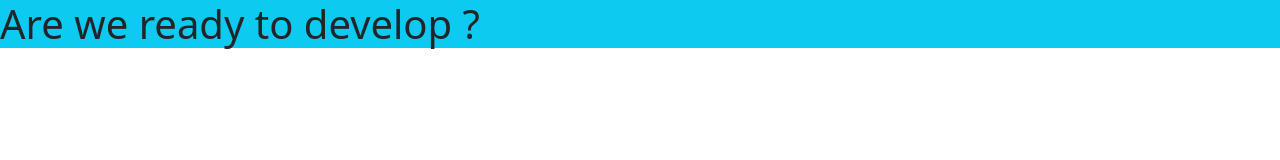
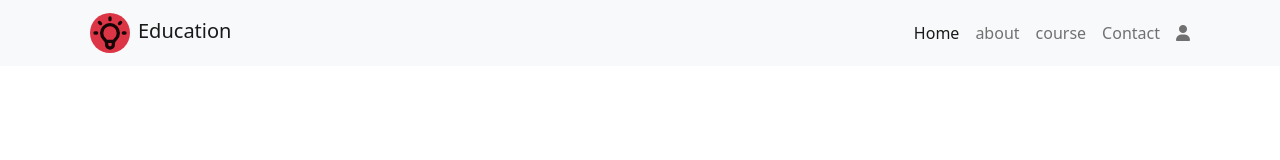
Before and after one commit to kamruzzaman-dev/practicesProblem-23, a plain HTML site: page index.html in a window 1280 px wide. Drawn offline with Linux system fonts and the light colour scheme.

Commit message:
navbar added

```diff
--- a/index.html
+++ b/index.html
@@ -9,8 +9,36 @@
 </head>
 <body>
 
-    <h1 class="bg-info"> Are we ready to develop ?</h1>
-
+   <!-- navber section  -->
+   <nav class="navbar navbar-expand-lg navbar-light bg-light">
+    <div class="container">
+      <a class="navbar-brand" href="#"><svg xmlns="http://www.w3.org/2000/svg" class="img-fluid mx-2 bg-danger rounded-circle" height="40px" width="40px"  fill="none" viewBox="0 0 24 24" stroke="currentColor">
+        <path stroke-linecap="round" stroke-linejoin="round" stroke-width="2" d="M9.663 17h4.673M12 3v1m6.364 1.636l-.707.707M21 12h-1M4 12H3m3.343-5.657l-.707-.707m2.828 9.9a5 5 0 117.072 0l-.548.547A3.374 3.374 0 0014 18.469V19a2 2 0 11-4 0v-.531c0-.895-.356-1.754-.988-2.386l-.548-.547z" />
+      </svg>Education</a>
+      <button class="navbar-toggler" type="button" data-bs-toggle="collapse" data-bs-target="#navbarSupportedContent" aria-controls="navbarSupportedContent" aria-expanded="false" aria-label="Toggle navigation">
+        <span class="navbar-toggler-icon"></span>
+      </button>
+      <div class="collapse navbar-collapse" id="navbarSupportedContent">
+        <ul class="navbar-nav ms-auto mb-2 mb-lg-0">
+          <li class="nav-item">
+            <a class="nav-link active" aria-current="page" href="#">Home</a>
+          </li>
+          <li class="nav-item">
+            <a class="nav-link" href="#">about</a>
+          </li>
+          <li class="nav-item">
+            <a class="nav-link" href="#">course</a>
+          </li>
+          <li class="nav-item">
+            <a class="nav-link" href="#">Contact</a>
+          </li>
+          <li class="nav-item">
+            <a class="nav-link" href="#"><i class="fas fa-user"></i></a>
+          </li>
+        </ul>
+      </div>
+    </div>
+  </nav>
 
 
 
@@ -21,6 +49,7 @@
 
 
     <!-- bootstrap & font awasome links -->
+    <script src="https://kit.fontawesome.com/f0ecdff264.js" crossorigin="anonymous"></script>
     <script src="./bootstraps/bootstrap.bundle.min.js"></script>
 </body>
 </html>
```
